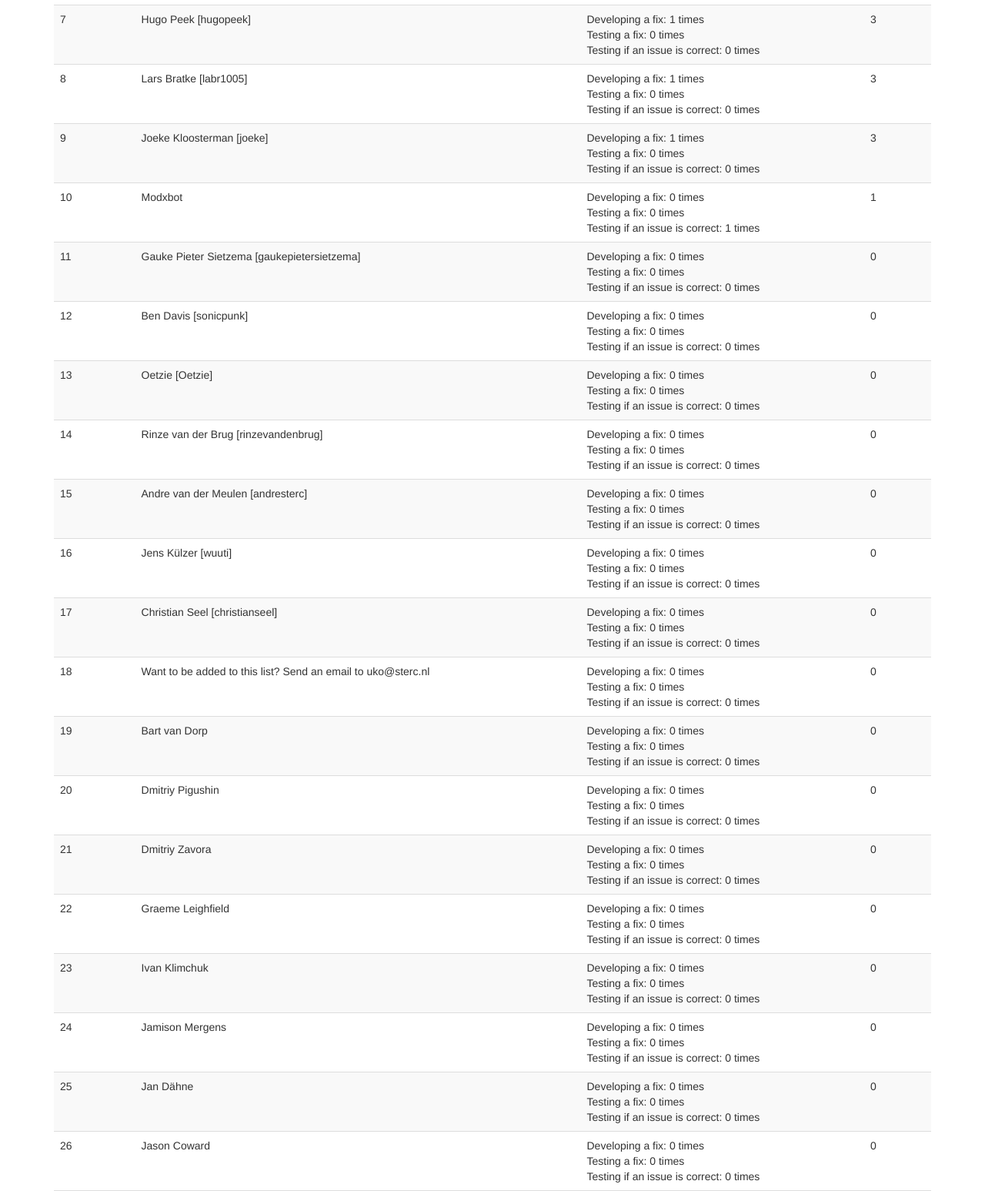
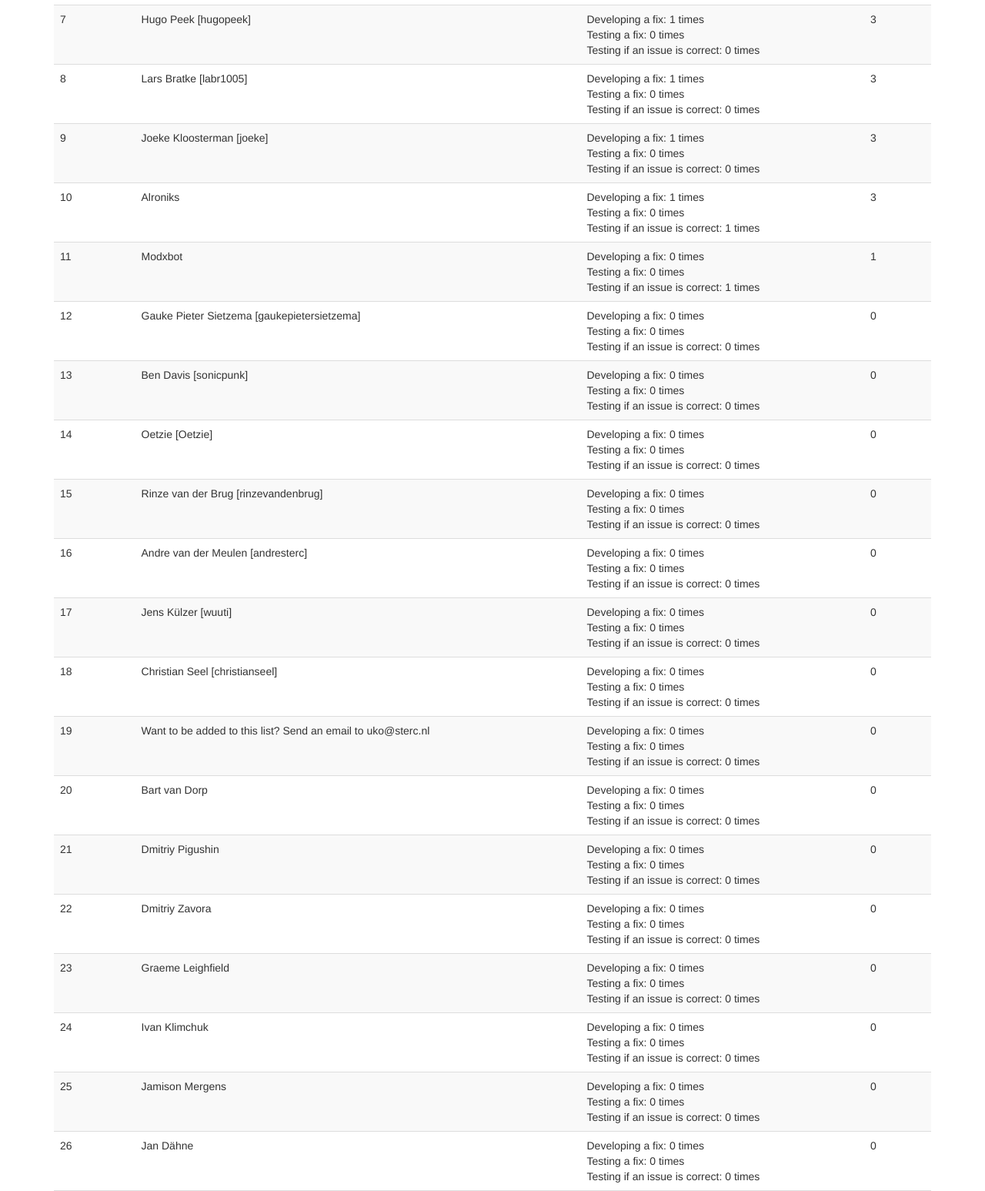
Before and after one commit to Sterc/modxbughunt, a PHP site: page /leaderboard.php in a window 1280 px wide. Shown: the part 733-2280 px from the top of the page at 77% size. Run offline with PHP 8.4, Linux system fonts and the light colour scheme.

Commit message:
leaderboard.php alroniks added

```diff
--- a/public_html/leaderboard.php
+++ b/public_html/leaderboard.php
@@ -754,6 +754,22 @@
                         1
                     </td>
                 </tr>
+                 <tr>
+                    <td>
+                        15
+                    </td>
+                    <td>
+                    Alroniks
+                    </td>
+                    <td>
+                        Developing a fix: 1 times<br />
+                        Testing a fix: 0 times<br />
+                        Testing if an issue is correct: 1 times
+                    </td>
+                    <td>
+                        3
+                    </td>
+                </tr>
             </tbody>
         </table>
         <h1 class="text-center">Premium Sponsors</h1>
```
